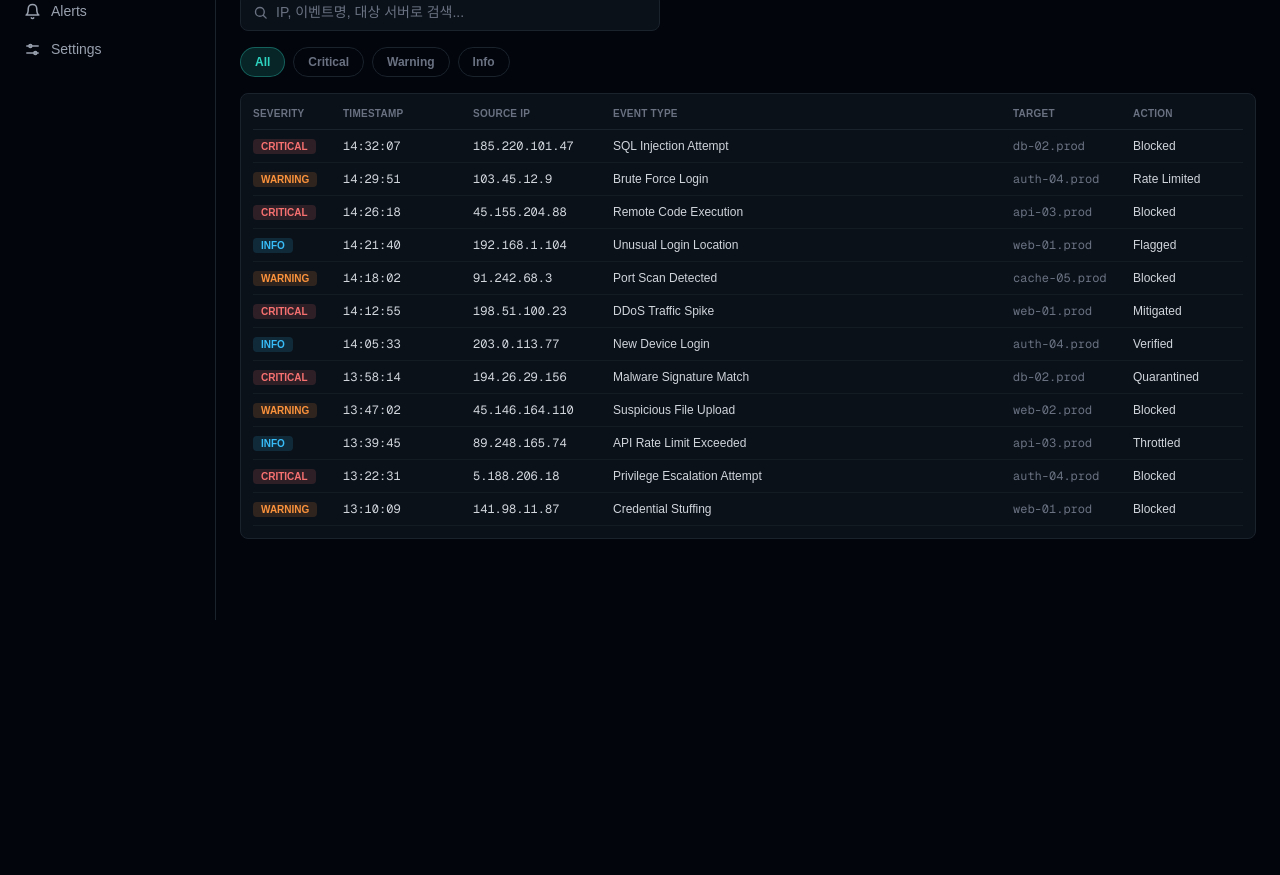
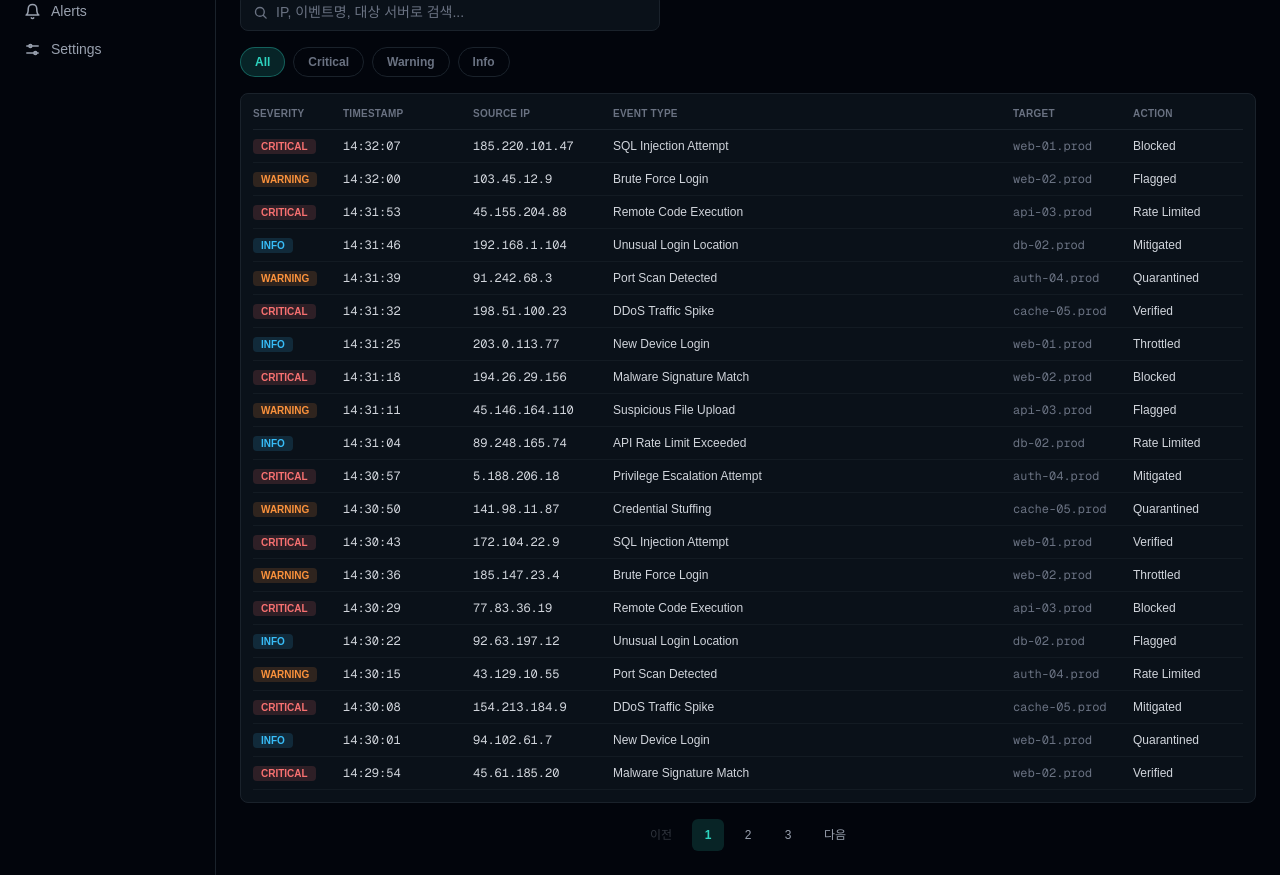
Before and after one commit to JuHyeon-S/StuDash, a Next.js app: page /events in a window 1280 px wide. Shown: the part 180-1055 px from the top of the page. Before the commit the page ends 800 px from the top, so only its background shows below. Built offline with nearby package versions, Linux system fonts and the light colour scheme.

Commit message:
이벤트로그 페이지네이션 추가

```diff
--- a/app/(app)/events/page.tsx
+++ b/app/(app)/events/page.tsx
@@ -1,6 +1,6 @@
 "use client";
 
-import { useState } from "react";
+import { useState, useEffect } from "react";
 import Panel from "../../components/Panel";
 import PageHeader from "@/app/components/PageHeader";
 import SearchBar from "@/app/components/SearchBar";
@@ -60,105 +60,98 @@ const columns: Column<LogEntry>[] = [
   },
   { key: "action", header: "ACTION", width: 110 },
 ];
+const IPS = [
+  "185.220.101.47",
+  "103.45.12.9",
+  "45.155.204.88",
+  "192.168.1.104",
+  "91.242.68.3",
+  "198.51.100.23",
+  "203.0.113.77",
+  "194.26.29.156",
+  "45.146.164.110",
+  "89.248.165.74",
+  "5.188.206.18",
+  "141.98.11.87",
+  "172.104.22.9",
+  "185.147.23.4",
+  "77.83.36.19",
+  "92.63.197.12",
+  "43.129.10.55",
+  "154.213.184.9",
+  "94.102.61.7",
+  "45.61.185.20",
+];
 
-const logs: LogEntry[] = [
-  {
-    time: "14:32:07",
-    ip: "185.220.101.47",
-    type: "SQL Injection Attempt",
-    target: "db-02.prod",
-    action: "Blocked",
-    severity: "critical",
-  },
-  {
-    time: "14:29:51",
-    ip: "103.45.12.9",
-    type: "Brute Force Login",
-    target: "auth-04.prod",
-    action: "Rate Limited",
-    severity: "warning",
-  },
-  {
-    time: "14:26:18",
-    ip: "45.155.204.88",
-    type: "Remote Code Execution",
-    target: "api-03.prod",
-    action: "Blocked",
-    severity: "critical",
-  },
-  {
-    time: "14:21:40",
-    ip: "192.168.1.104",
-    type: "Unusual Login Location",
-    target: "web-01.prod",
-    action: "Flagged",
-    severity: "info",
-  },
-  {
-    time: "14:18:02",
-    ip: "91.242.68.3",
-    type: "Port Scan Detected",
-    target: "cache-05.prod",
-    action: "Blocked",
-    severity: "warning",
-  },
-  {
-    time: "14:12:55",
-    ip: "198.51.100.23",
-    type: "DDoS Traffic Spike",
-    target: "web-01.prod",
-    action: "Mitigated",
-    severity: "critical",
-  },
-  {
-    time: "14:05:33",
-    ip: "203.0.113.77",
-    type: "New Device Login",
-    target: "auth-04.prod",
-    action: "Verified",
-    severity: "info",
-  },
-  {
-    time: "13:58:14",
-    ip: "194.26.29.156",
-    type: "Malware Signature Match",
-    target: "db-02.prod",
-    action: "Quarantined",
-    severity: "critical",
-  },
-  {
-    time: "13:47:02",
-    ip: "45.146.164.110",
-    type: "Suspicious File Upload",
-    target: "web-02.prod",
-    action: "Blocked",
-    severity: "warning",
-  },
-  {
-    time: "13:39:45",
-    ip: "89.248.165.74",
-    type: "API Rate Limit Exceeded",
-    target: "api-03.prod",
-    action: "Throttled",
-    severity: "info",
-  },
-  {
-    time: "13:22:31",
-    ip: "5.188.206.18",
-    type: "Privilege Escalation Attempt",
-    target: "auth-04.prod",
-    action: "Blocked",
-    severity: "critical",
-  },
-  {
-    time: "13:10:09",
-    ip: "141.98.11.87",
-    type: "Credential Stuffing",
-    target: "web-01.prod",
-    action: "Blocked",
-    severity: "warning",
-  },
+const EVENT_TYPES: { type: string; severity: Severity }[] = [
+  { type: "SQL Injection Attempt", severity: "critical" },
+  { type: "Brute Force Login", severity: "warning" },
+  { type: "Remote Code Execution", severity: "critical" },
+  { type: "Unusual Login Location", severity: "info" },
+  { type: "Port Scan Detected", severity: "warning" },
+  { type: "DDoS Traffic Spike", severity: "critical" },
+  { type: "New Device Login", severity: "info" },
+  { type: "Malware Signature Match", severity: "critical" },
+  { type: "Suspicious File Upload", severity: "warning" },
+  { type: "API Rate Limit Exceeded", severity: "info" },
+  { type: "Privilege Escalation Attempt", severity: "critical" },
+  { type: "Credential Stuffing", severity: "warning" },
 ];
+
+const TARGETS = [
+  "web-01.prod",
+  "web-02.prod",
+  "api-03.prod",
+  "db-02.prod",
+  "auth-04.prod",
+  "cache-05.prod",
+];
+const ACTIONS = [
+  "Blocked",
+  "Flagged",
+  "Rate Limited",
+  "Mitigated",
+  "Quarantined",
+  "Verified",
+  "Throttled",
+];
+
+function generateLogs(count: number): LogEntry[] {
+  const logs: LogEntry[] = [];
+  let hour = 14,
+    minute = 32,
+    second = 7;
+
+  for (let i = 0; i < count; i++) {
+    const event = EVENT_TYPES[i % EVENT_TYPES.length];
+    const time = `${String(hour).padStart(2, "0")}:${String(minute).padStart(2, "0")}:${String(second).padStart(2, "0")}`;
+
+    logs.push({
+      time,
+      ip: IPS[i % IPS.length],
+      type: event.type,
+      target: TARGETS[i % TARGETS.length],
+      action: ACTIONS[i % ACTIONS.length],
+      severity: event.severity,
+    });
+
+    second -= 7;
+    if (second < 0) {
+      second += 60;
+      minute -= 1;
+    }
+    if (minute < 0) {
+      minute += 60;
+      hour -= 1;
+    }
+    if (hour < 0) hour += 24;
+  }
+
+  return logs;
+}
+
+const logs: LogEntry[] = generateLogs(56);
+
 export default function EventsPage() {
   const [search, setSearch] = useState("");
   const [severityFilter, setSeverityFilter] = useState<
@@ -173,6 +166,20 @@ export default function EventsPage() {
       severityFilter === "All" || log.severity === severityFilter;
     return matchesSearch && matchesSeverity;
   });
+
+  const PAGE_SIZE = 20;
+  const [currentPage, setCurrentPage] = useState(1);
+
+  // 검색어/필터 바뀌면 1페이지로 리셋
+  useEffect(() => {
+    setCurrentPage(1);
+  }, [search, severityFilter]);
+
+  const totalPages = Math.max(1, Math.ceil(filtered.length / PAGE_SIZE));
+  const pageItems = filtered.slice(
+    (currentPage - 1) * PAGE_SIZE,
+    currentPage * PAGE_SIZE,
+  );
 
   return (
     <div className="p-6 flex flex-col gap-4">
@@ -201,8 +208,37 @@ export default function EventsPage() {
         ))}
       </div>
       <Panel>
-        <GridTable columns={columns} data={filtered}></GridTable>
+        <GridTable columns={columns} data={pageItems}></GridTable>
       </Panel>
+      <div className="flex items-center justify-center gap-2">
+        <button
+          onClick={() => setCurrentPage((p) => Math.max(1, p - 1))}
+          disabled={currentPage === 1}
+          className="text-xs text-gray-400 disabled:opacity-30 px-3 py-1.5 rounded-md hover:bg-panel-border/30"
+        >
+          이전
+        </button>
+        {Array.from({ length: totalPages }, (_, i) => i + 1).map((page) => (
+          <button
+            key={page}
+            onClick={() => setCurrentPage(page)}
+            className={`text-xs w-8 h-8 rounded-md ${
+              page === currentPage
+                ? "bg-accent/15 text-accent font-bold"
+                : "text-gray-400 hover:bg-panel-border/30"
+            }`}
+          >
+            {page}
+          </button>
+        ))}
+        <button
+          onClick={() => setCurrentPage((p) => Math.min(totalPages, p + 1))}
+          disabled={currentPage === totalPages}
+          className="text-xs text-gray-400 disabled:opacity-30 px-3 py-1.5 rounded-md hover:bg-panel-border/30"
+        >
+          다음
+        </button>
+      </div>
     </div>
   );
 }
```
